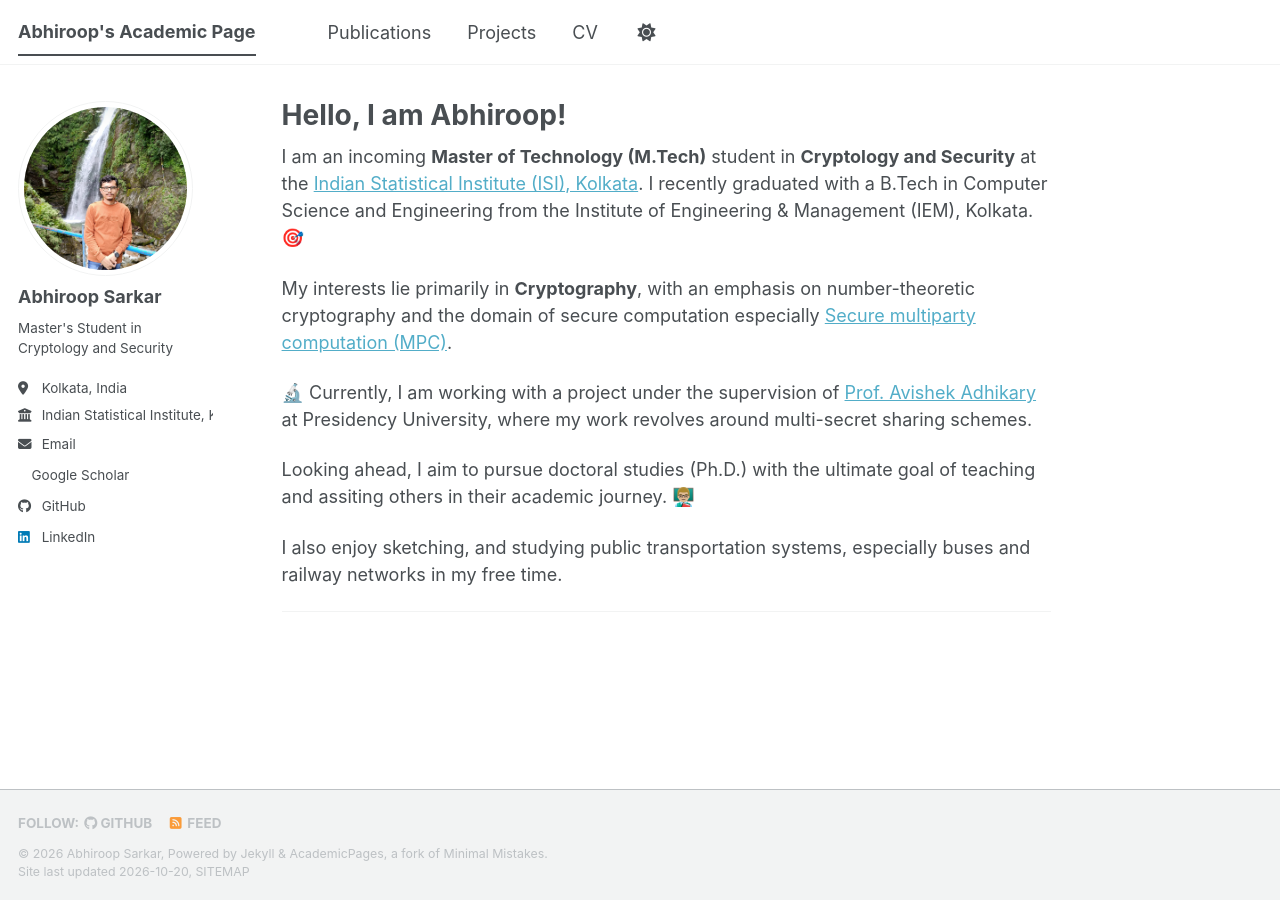
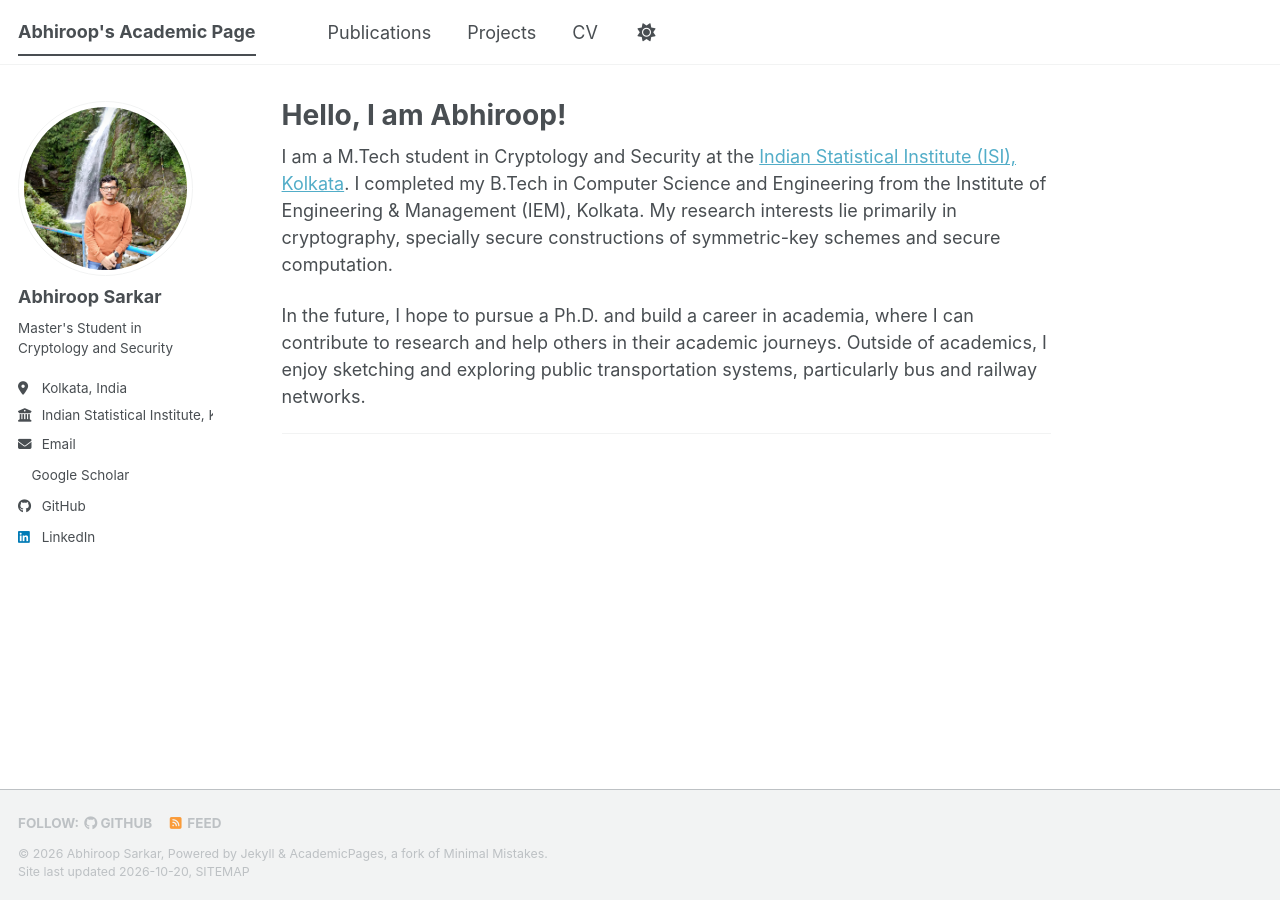
Before and after one commit to Abhiroop2004/Abhiroop2004.github.io, a Jekyll site: the page built from _pages/about.md, in a window 1280 px wide. Built offline with Jekyll 4.4.1, drawn with Linux system fonts in a browser that asks for light colours; a style sheet for code colours, icons or effects is not loaded.

Commit message:
Revise about.md with updated academic details
Updated personal information and research interests in the about page.

```diff
--- a/_pages/about.md
+++ b/_pages/about.md
@@ -7,14 +7,8 @@ redirect_from:
   - /about.html
 ---
 
-I am an incoming **Master of Technology (M.Tech)** student in **Cryptology and Security** at the [Indian Statistical Institute (ISI), Kolkata](https://www.isical.ac.in/index#). I recently graduated with a B.Tech in Computer Science and Engineering from the Institute of Engineering & Management (IEM), Kolkata. 🎯
+I am a M.Tech student in Cryptology and Security at the [Indian Statistical Institute (ISI), Kolkata](https://www.isical.ac.in/index#). I completed my B.Tech in Computer Science and Engineering from the Institute of Engineering & Management (IEM), Kolkata. My research interests lie primarily in cryptography, specially secure constructions of symmetric-key schemes and secure computation.
 
-My interests lie primarily in **Cryptography**, with an emphasis on number-theoretic cryptography and the domain of secure computation especially [Secure multiparty computation (MPC)](https://github.com/rdragos/awesome-mpc).
-
-🔬 Currently, I am working with a project under the supervision of [Prof. Avishek Adhikary](https://www.presiuniv.ac.in/web/staff.php?staffid=424) at Presidency University, where my work revolves around multi-secret sharing schemes.
-
-Looking ahead, I aim to pursue doctoral studies (Ph.D.) with the ultimate goal of teaching and assiting others in their academic journey. 👨🏼‍🏫
-
-I also enjoy sketching, and studying public transportation systems, especially buses and railway networks in my free time.
+In the future, I hope to pursue a Ph.D. and build a career in academia, where I can contribute to research and help others in their academic journeys. Outside of academics, I enjoy sketching and exploring public transportation systems, particularly bus and railway networks.
 
 ---
```
